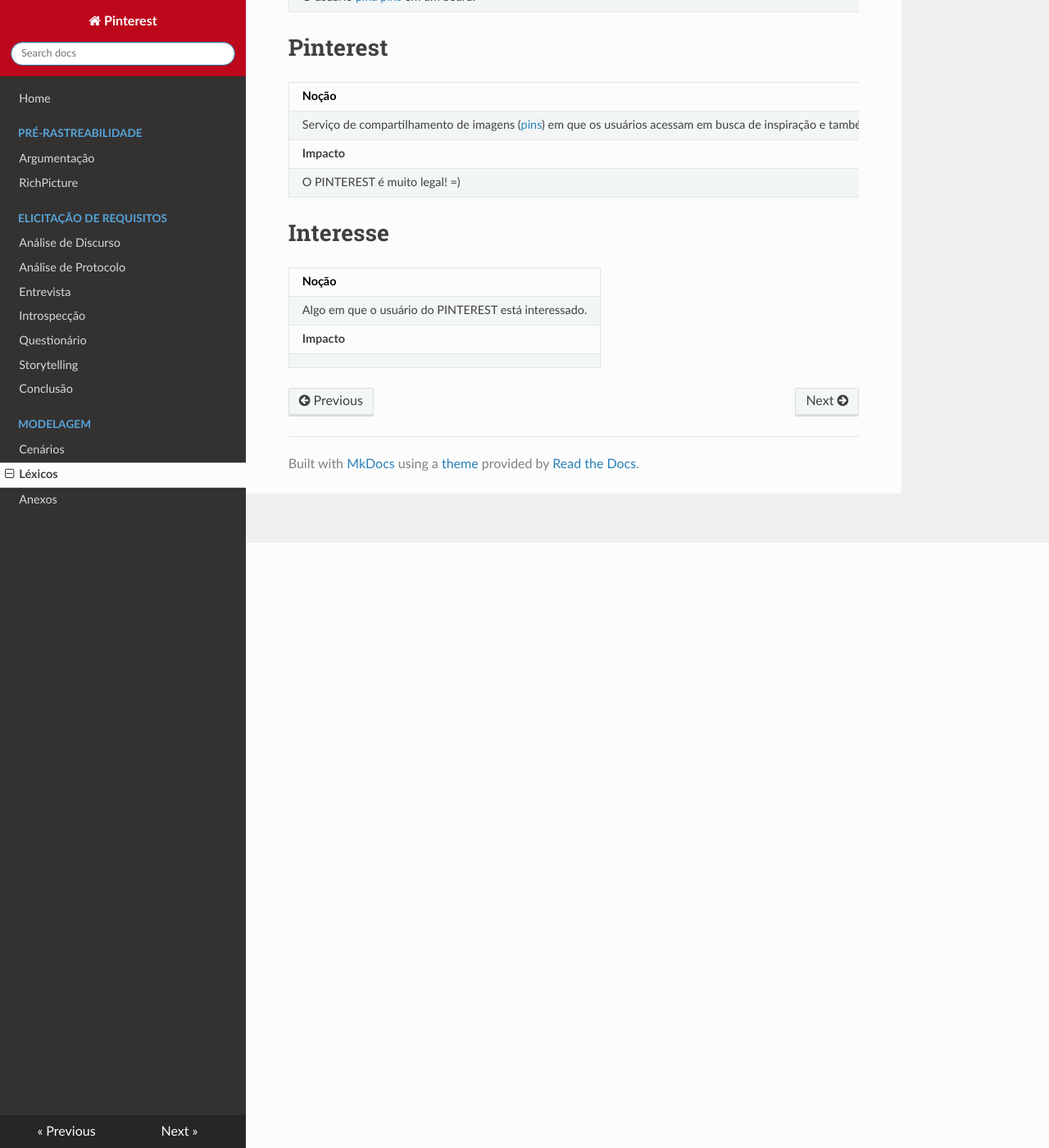
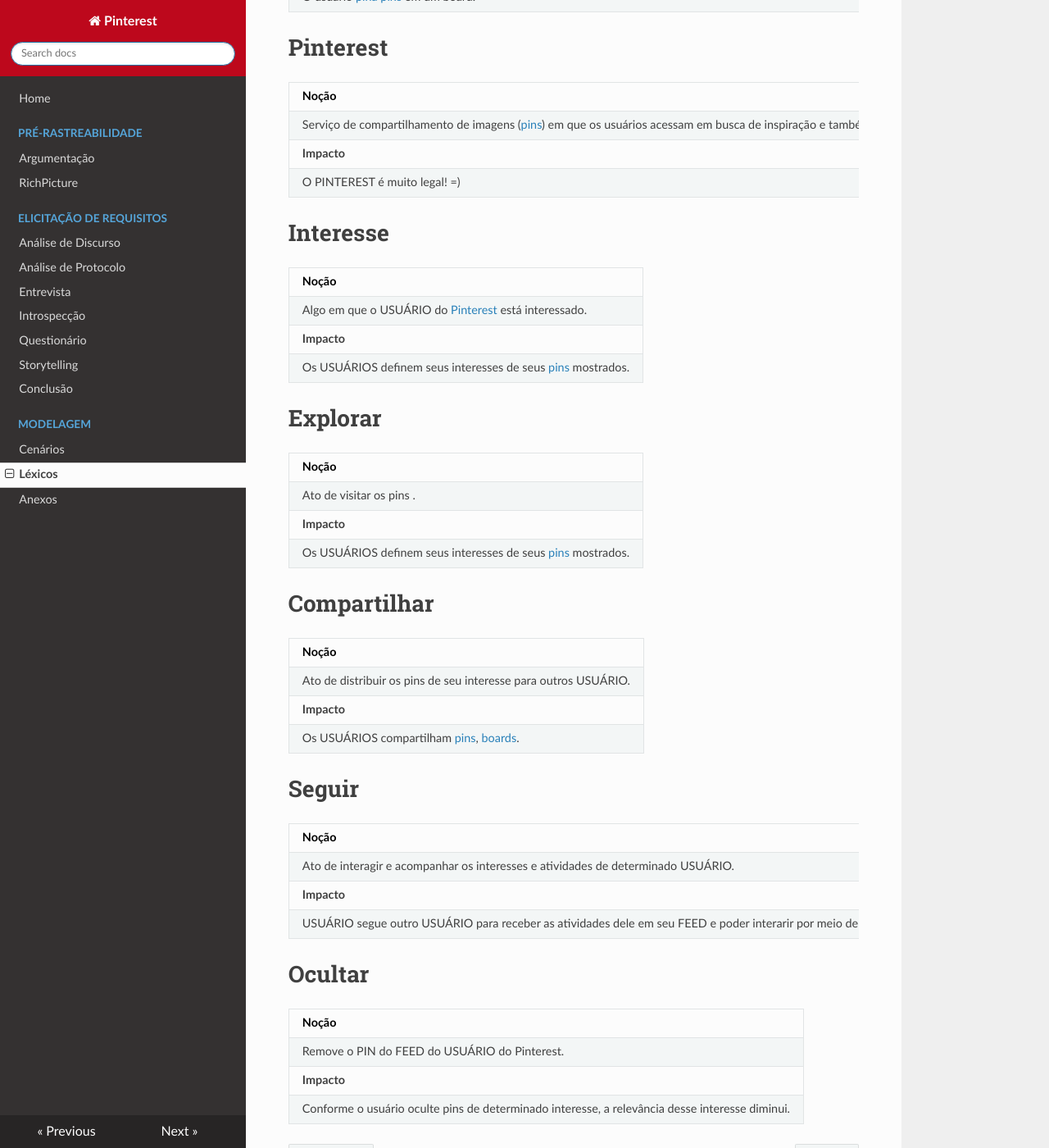
Before and after one commit to joberthrogers18/2018.2-Requisitos-Pinterest, an MkDocs documentation site: the page built from docs/lexicos.md, in a window 1280 px wide and 1400 px high, scrolled down 738 px. Shown: the whole window at 82% size. Built offline with MkDocs 1.6.1, drawn with Linux system fonts in a browser that asks for light colours; nearby versions of some CDN libraries; old or Windows-style settings are respelled for this version of MkDocs; some of the changed text lies outside the part shown.

Commit message:
Adding lexicons

```diff
--- a/docs/lexicos.md
+++ b/docs/lexicos.md
@@ -4,7 +4,7 @@
 |--|
 |  Uma imagem exibida dentro do [Pinterest](#pinterest). É a funcionalidade principal, tendo tudo ao seu redor. A interação ocorre a partir deste construto. Podendo ser COMPARTILHADO, COMENTADO, [pinado](#pinar) e outros. |
 |**Impacto** |
-| O usuário consome pins do [Pinterest](#pinterest) para buscar inspiração. |
+| O USUÁRIO consome pins do [Pinterest](#pinterest) para buscar inspiração. |
 
 # Pinar
 
@@ -34,6 +34,38 @@
 
 |**Noção**|
 |--|
-|Algo em que o usuário do PINTEREST está interessado.|
+| Algo em que o USUÁRIO do [Pinterest](#pinterest) está interessado.|
 |**Impacto** |
-| |
+| Os USUÁRIOS definem seus interesses de seus [pins](#pin) mostrados. |
+
+# Explorar
+
+|**Noção**|
+|--|
+| Ato de visitar os pins .|
+|**Impacto** |
+| Os USUÁRIOS definem seus interesses de seus [pins](#pin) mostrados. |
+
+# Compartilhar
+
+|**Noção**|
+|--|
+| Ato de distribuir os pins de seu interesse para outros USUÁRIO.|
+|**Impacto** |
+| Os USUÁRIOS compartilham [pins](#pin), [boards](#board). |
+
+# Seguir
+
+|**Noção**|
+|--|
+| Ato de interagir e acompanhar os interesses e atividades de determinado USUÁRIO.|
+|**Impacto** |
+| USUÁRIO segue outro USUÁRIO para receber as atividades dele em seu FEED e poder interarir por meio de chat com o mesmo. |
+
+# Ocultar
+
+|**Noção**|
+|--|
+| Remove o PIN do FEED do USUÁRIO do Pinterest.|
+|**Impacto** |
+| Conforme o usuário oculte pins de determinado interesse, a relevância desse interesse diminui. |
```
